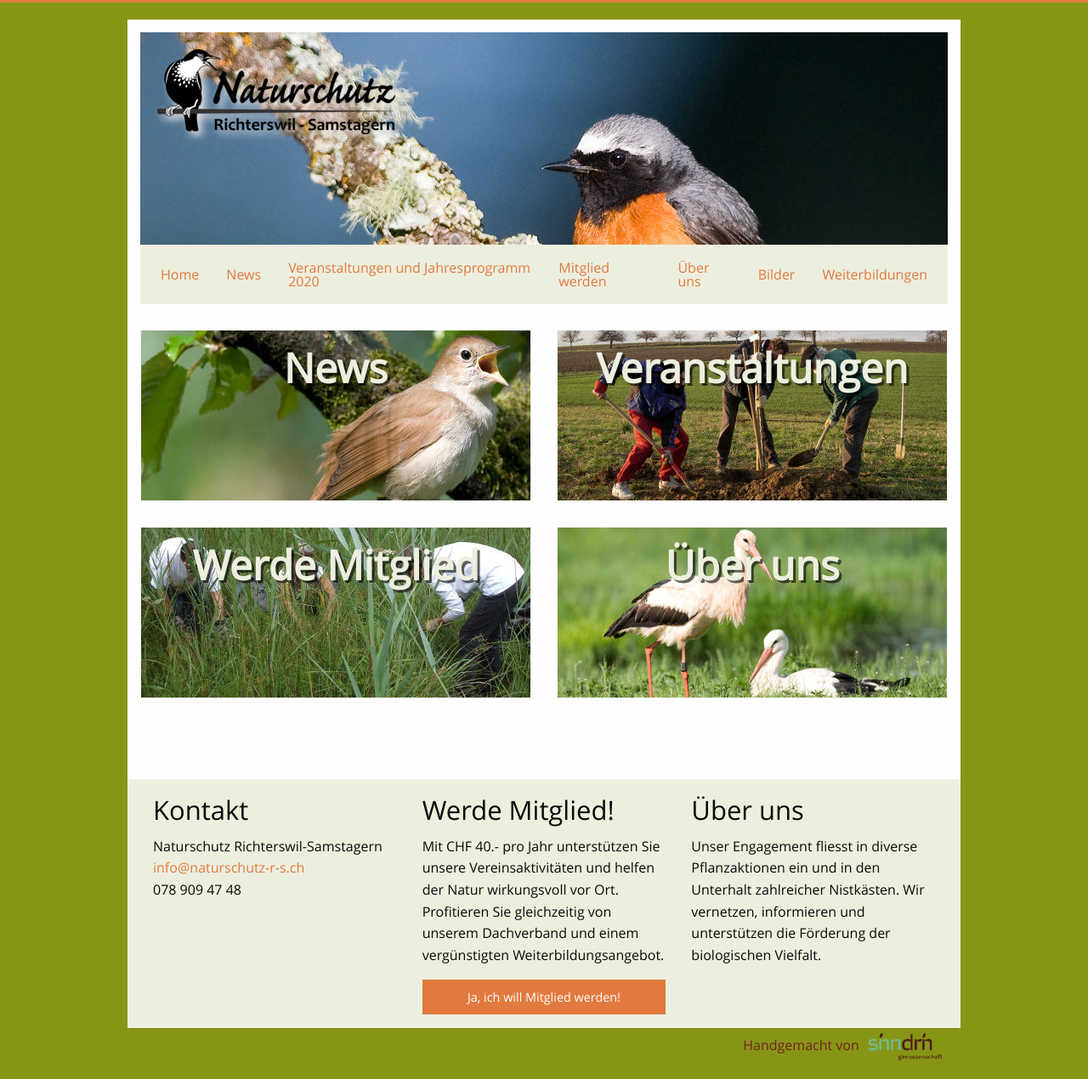
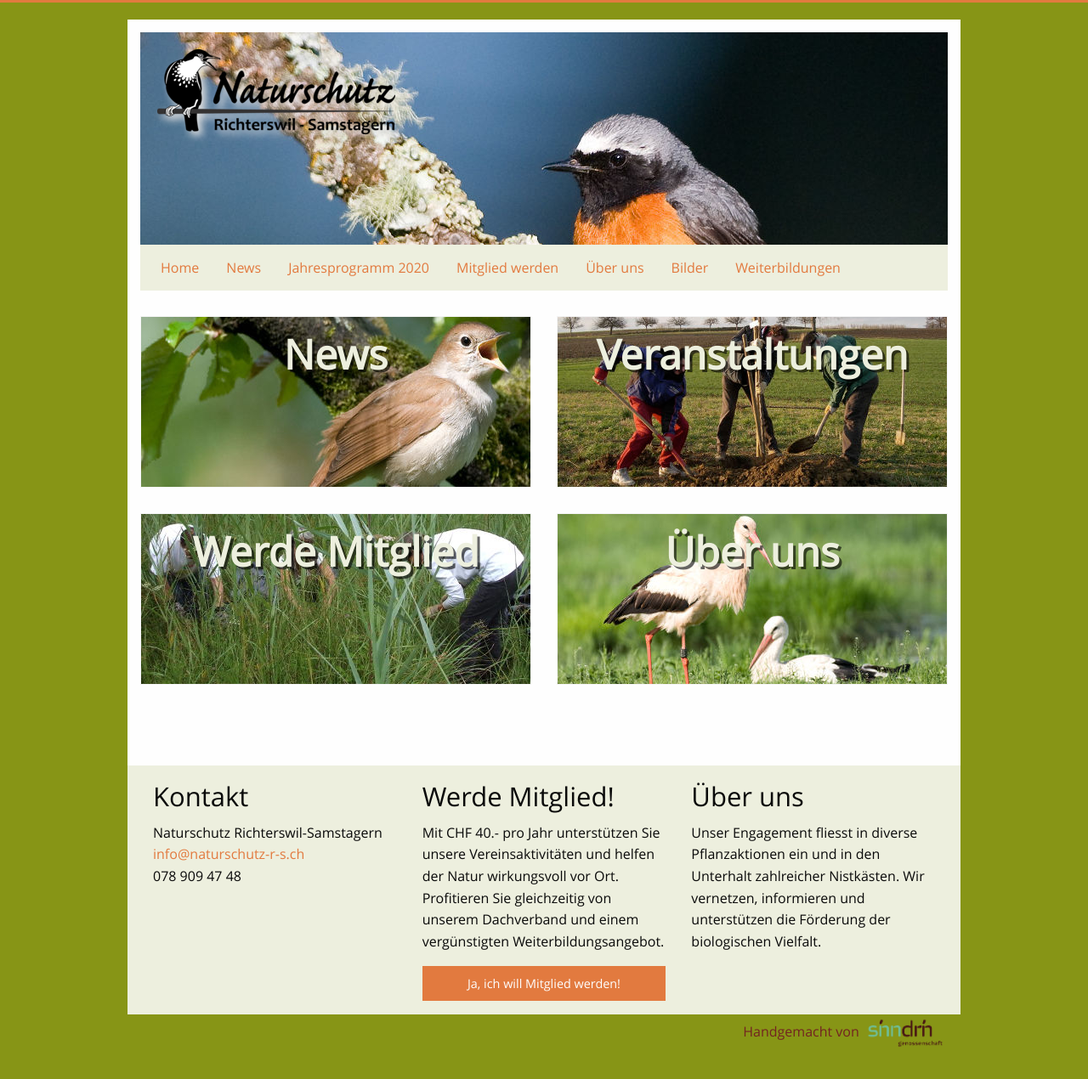
Before and after one commit to Naturschutz-Richterswil-Samstagern/Naturschutz-Richterswil-Samstagern.github.io, a Jekyll site: the page built from index.html, in a window 1280 px wide. Shown: the whole page at 85% size. Built offline with Jekyll 4.4.1, drawn with Linux system fonts in a browser that asks for light colours; comment, search, counter and statistics services are not loaded.

Commit message:
Update header.html

```diff
--- a/_includes/header.html
+++ b/_includes/header.html
@@ -23,7 +23,7 @@
         <ul class="vertical medium-horizontal menu">
           <li><a href="{{ site.baseurl }}/">Home</a></li>
           <li><a href="{{ site.baseurl }}/news/">News</a></li>
-          <li><a href="{{ site.baseurl }}/veranstaltungen/">Veranstaltungen und Jahresprogramm 2020</a></li>
+          <li><a href="{{ site.baseurl }}/veranstaltungen/">Jahresprogramm 2020</a></li>
           <li><a href="{{ site.baseurl }}/mitglied-werden/">Mitglied werden</a></li>
           <li><a href="{{ site.baseurl }}/ueber-uns/">Über uns</a></li>
           <li><a href="{{ site.baseurl }}/bilder/">Bilder</a></li>
```
